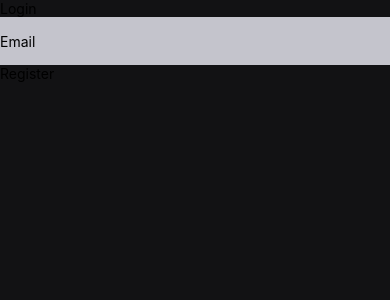
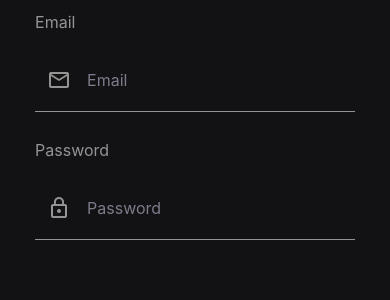
Before and after one commit to Schlickmann/dtmoney, a React Native app: screen /Login in a window 390 px wide. Shown: the top 300 px of the page. Built offline with nearby package versions, Linux system fonts and the light colour scheme; what react-native-worklets would draw is missing.

Commit message:
Add style on custom input

```diff
--- a/package.json
+++ b/package.json
@@ -11,15 +11,18 @@
     "format:check": "prettier --check \"src/**/*.{ts,tsx,js,jsx,json,css}\""
   },
   "dependencies": {
+    "@expo/vector-icons": "^15.0.3",
     "@react-native-masked-view/masked-view": "0.3.2",
     "@react-navigation/native": "^7.1.26",
     "@react-navigation/stack": "^7.6.13",
     "babel-preset-expo": "^54.0.9",
+    "clsx": "^2.1.1",
     "expo": "~54.0.30",
     "expo-status-bar": "~3.0.9",
     "nativewind": "^4.2.1",
     "prettier-plugin-tailwindcss": "^0.5.14",
     "react": "19.1.0",
+    "react-hook-form": "^7.69.0",
     "react-native": "0.81.5",
     "react-native-gesture-handler": "~2.28.0",
     "react-native-reanimated": "~4.1.1",
--- /dev/null
+++ b/src/components/Input/index.tsx
@@ -0,0 +1,86 @@
+import { Control, Controller, FieldValues, Path } from "react-hook-form";
+import {
+  Text,
+  TextInput,
+  TextInputProps,
+  TouchableOpacity,
+  View,
+} from "react-native";
+import { MaterialIcons } from "@expo/vector-icons";
+import { colors } from "@/shared/colors";
+import { useRef, useState } from "react";
+import clsx from "clsx";
+
+interface InputProps<T extends FieldValues> extends TextInputProps {
+  control: Control<T>;
+  name: Path<T>;
+  leftIconName?: keyof typeof MaterialIcons.glyphMap;
+  label?: string;
+}
+
+export function Input<T extends FieldValues>({
+  control,
+  name,
+  leftIconName,
+  label,
+  ...props
+}: InputProps<T>) {
+  const [isFocused, setIsFocused] = useState(false);
+  const inputRef = useRef<TextInput>(null);
+
+  const checkFocus = () => {
+    if (inputRef.current) {
+      setIsFocused(inputRef.current.isFocused());
+    }
+  };
+  return (
+    <Controller
+      control={control}
+      name={name}
+      render={({ field: { onChange, value } }) => (
+        <View className="w-full gap-2">
+          {label && (
+            <Text
+              className={clsx(
+                "mb-2 mt-3 text-base",
+                isFocused ? "text-accent-brand" : "text-gray-600"
+              )}
+            >
+              {label}
+            </Text>
+          )}
+
+          <TouchableOpacity
+            className={clsx(
+              "h-16 flex-row items-center justify-between gap-4 border-b-[1px] border-gray-600 px-3 py-2",
+              isFocused && "border-accent-brand"
+            )}
+          >
+            {leftIconName && (
+              <MaterialIcons
+                name={leftIconName}
+                size={24}
+                color={isFocused ? colors["accent-brand"] : colors.gray[600]}
+              />
+            )}
+            <TextInput
+              ref={inputRef}
+              className={clsx(
+                "w-full text-base text-white",
+                isFocused && "text-accent-brand"
+              )}
+              onChangeText={onChange}
+              value={value}
+              placeholderTextColor={
+                isFocused ? colors["accent-brand"] : colors.gray[700]
+              }
+              onFocus={checkFocus}
+              onEndEditing={checkFocus}
+              {...props}
+            />
+          </TouchableOpacity>
+        </View>
+      )}
+    />
+  );
+}
--- /dev/null
+++ b/src/screens/Login/LoginForm/index.tsx
@@ -0,0 +1,40 @@
+import { View } from "react-native";
+import { useForm } from "react-hook-form";
+import { Input } from "@/components/Input";
+
+export type LoginFormData = {
+  email: string;
+  password: string;
+};
+
+export function LoginForm() {
+  const {
+    control,
+    handleSubmit,
+    formState: { isSubmitting },
+  } = useForm<LoginFormData>({
+    defaultValues: {
+      email: "",
+      password: "",
+    },
+  });
+
+  return (
+    <View className="w-full flex-1 gap-4">
+      <Input
+        name="email"
+        control={control}
+        label="Email"
+        placeholder="Email"
+        leftIconName="mail-outline"
+      />
+      <Input
+        name="password"
+        control={control}
+        label="Password"
+        placeholder="Password"
+        leftIconName="lock-outline"
+      />
+    </View>
+  );
+}
--- a/src/screens/Login/index.tsx
+++ b/src/screens/Login/index.tsx
@@ -1,20 +1,19 @@
-import { Text, TouchableOpacity } from "react-native";
+import { View } from "react-native";
 import { useNavigation } from "@react-navigation/native";
 import { StackNavigationProp } from "@react-navigation/stack";
+
 import { PublicStackParamsList } from "@/routes/PublicRoutes";
-import { TextInput } from "react-native-gesture-handler";
 import { DismissKeyboardView } from "@/components/DismissKeyboardView";
+import { LoginForm } from "./LoginForm";
 
 export function Login() {
   const navigation =
     useNavigation<StackNavigationProp<PublicStackParamsList>>();
   return (
     <DismissKeyboardView>
-      <Text>Login</Text>
-      <TextInput placeholder="Email" className="h-12 w-full bg-gray-500" />
-      <TouchableOpacity onPress={() => navigation.navigate("Register")}>
-        <Text>Register</Text>
-      </TouchableOpacity>
+      <View className="w-[82%] flex-1 self-center">
+        <LoginForm />
+      </View>
     </DismissKeyboardView>
   );
 }
```
Also changed, not shown: 1 other file (tests, documents, lock files or other folders).
